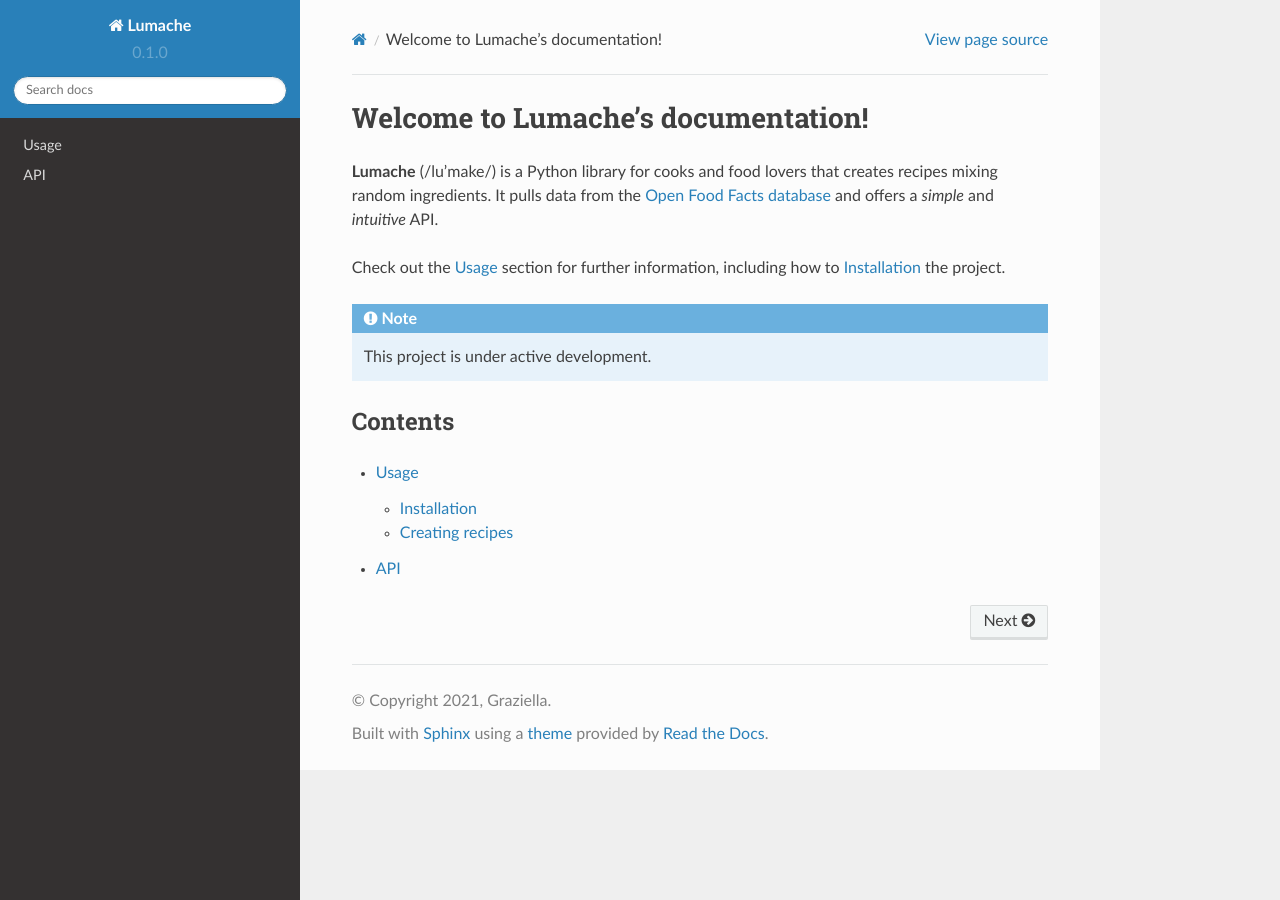
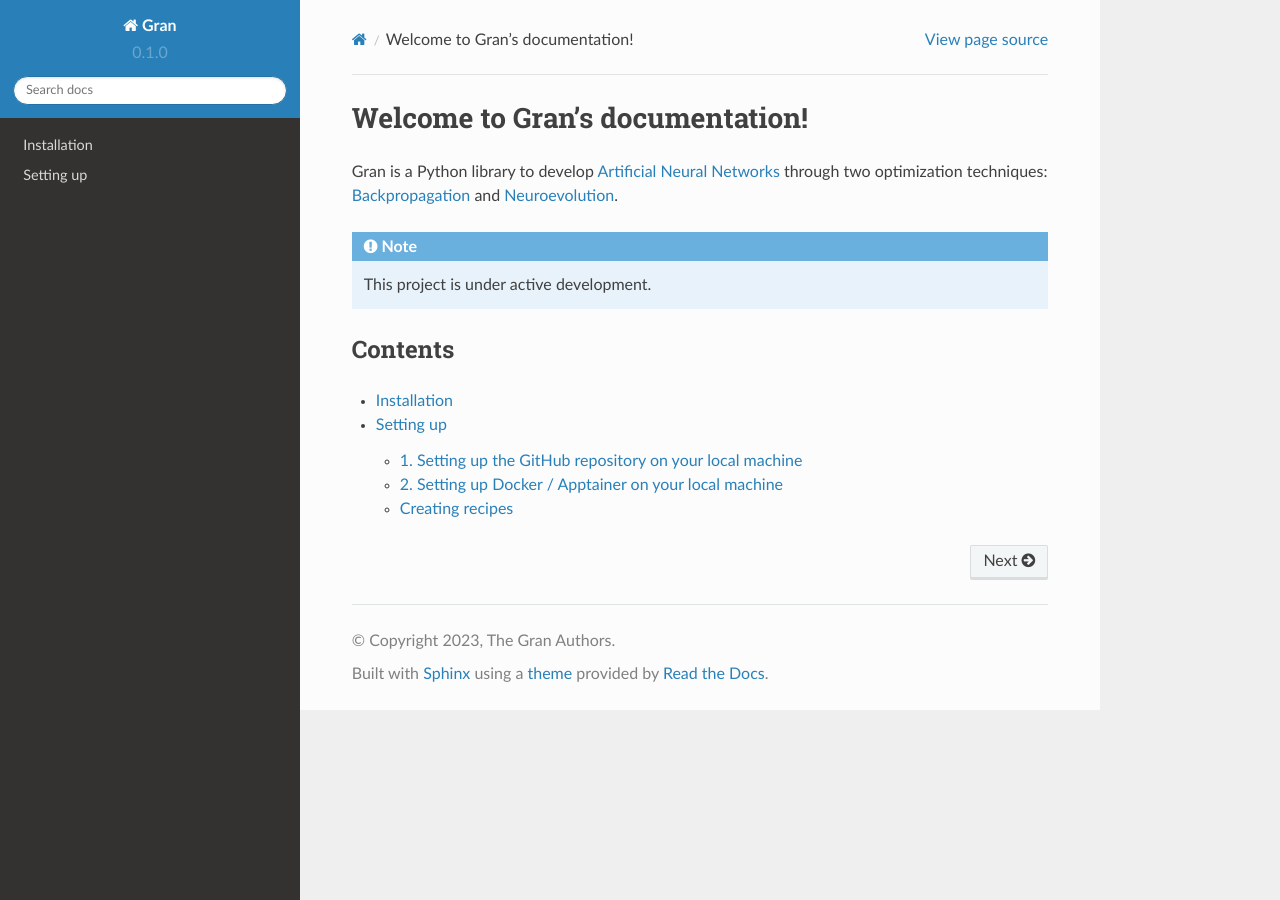
Before and after one commit to MaximilienLC/gran, a Sphinx documentation site: the page built from docs/source/index.rst, in a window 1280 px wide. Built offline with Sphinx 7.4.7 and the Read the Docs theme 2.0.0, drawn with Linux system fonts in a browser that asks for light colours.

Commit message:
more docs

```diff
--- a/docs/source/conf.py
+++ b/docs/source/conf.py
@@ -2,34 +2,34 @@
 
 # -- Project information
 
-project = 'Lumache'
-copyright = '2021, Graziella'
-author = 'Graziella'
+project = "Gran"
+copyright = "2023, The Gran Authors"
+author = "The Gran Authors"
 
-release = '0.1'
-version = '0.1.0'
+release = "0.1"
+version = "0.1.0"
 
 # -- General configuration
 
 extensions = [
-    'sphinx.ext.duration',
-    'sphinx.ext.doctest',
-    'sphinx.ext.autodoc',
-    'sphinx.ext.autosummary',
-    'sphinx.ext.intersphinx',
+    "sphinx.ext.duration",
+    "sphinx.ext.doctest",
+    "sphinx.ext.autodoc",
+    "sphinx.ext.autosummary",
+    "sphinx.ext.intersphinx",
 ]
 
 intersphinx_mapping = {
-    'python': ('https://docs.python.org/3/', None),
-    'sphinx': ('https://www.sphinx-doc.org/en/master/', None),
+    "python": ("https://docs.python.org/3/", None),
+    "sphinx": ("https://www.sphinx-doc.org/en/master/", None),
 }
-intersphinx_disabled_domains = ['std']
+intersphinx_disabled_domains = ["std"]
 
-templates_path = ['_templates']
+templates_path = ["_templates"]
 
 # -- Options for HTML output
 
-html_theme = 'sphinx_rtd_theme'
+html_theme = "sphinx_rtd_theme"
 
 # -- Options for EPUB output
-epub_show_urls = 'footnote'
+epub_show_urls = "footnote"
--- a/docs/source/index.rst
+++ b/docs/source/index.rst
@@ -1,13 +1,10 @@
-Welcome to Lumache's documentation!
+Welcome to Gran's documentation!
 ===================================
 
-**Lumache** (/lu'make/) is a Python library for cooks and food lovers
-that creates recipes mixing random ingredients.
-It pulls data from the `Open Food Facts database <https://world.openfoodfacts.org/>`_
-and offers a *simple* and *intuitive* API.
-
-Check out the :doc:`usage` section for further information, including
-how to :ref:`installation` the project.
+Gran is a Python library to develop
+`Artificial Neural Networks <https://en.wikipedia.org/wiki/Artificial_neural_network>`_ through two
+optimization techniques: `Backpropagation <https://en.wikipedia.org/wiki/Backpropagation>`_ and
+`Neuroevolution <https://en.wikipedia.org/wiki/Neuroevolution>`_.
 
 .. note::
 
@@ -18,5 +15,4 @@
 
 .. toctree::
 
-   usage
-   api
+   Installation
```
Also changed, not shown: README.md (+1 -171 lines), docs/source/Installation.rst (renamed from docs/source/usage.rst, +2 -8 lines), docs/source/Installation_Setting_up.rst (added, +46 -0 lines), docs/source/execution.rst (renamed from docs/source/api.rst).
